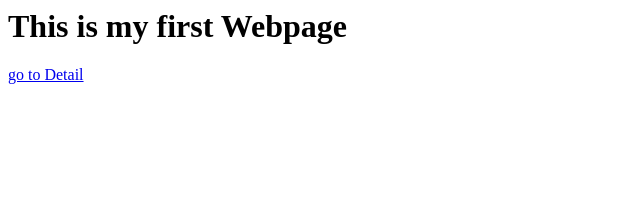
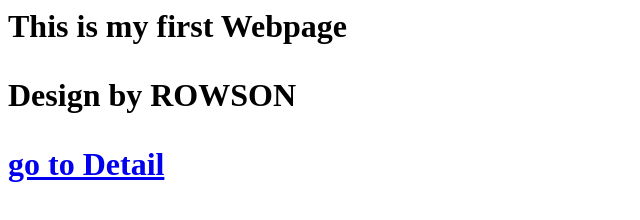
Before and after one commit to ROWSONJ/my-cs-template, a plain HTML site: page index.html in a window 1280 px wide. Shown: the whole page, without its empty margins (0-640 px from the left). Drawn offline with Linux system fonts and the light colour scheme.

Commit message:
Update index.html

```diff
--- a/index.html
+++ b/index.html
@@ -3,11 +3,11 @@
 <head>
     <meta charset="utf-8">
     <meta name="viewport" content="width=device-width,initial-scale=0.8">
-    <title>My first Webpage</title>
+    <title>This is my Web cs page</title>
 </head>
 <body>
-    <h1>This is my first Webpage</h1>
-    <p> </p>
+    <h1>This is my first Webpage<h1>
+    <p> Design by ROWSON</p>
     <a href="2.html">go to Detail</a>
 </body>
 </html>
```
